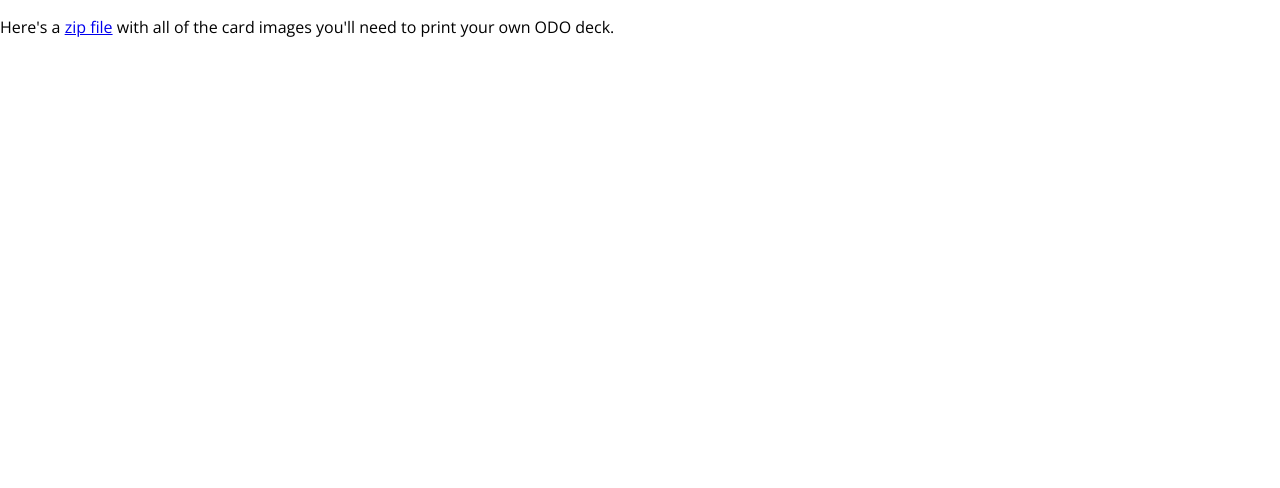
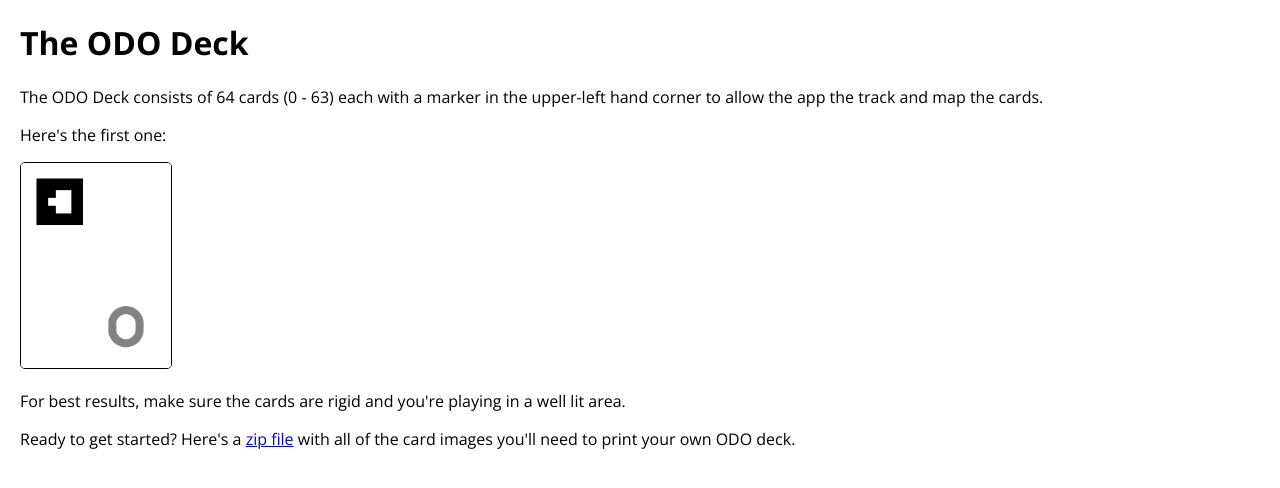
Before and after one commit to brettgrigsby/odo, a Next.js app: page /pnpinstructions in a window 1280 px wide. Shown: the top 488 px of the page. Built offline with nearby package versions, Linux system fonts and the light colour scheme.

Commit message:
more pnp instructions

```diff
--- a/pages/pnpinstructions.tsx
+++ b/pages/pnpinstructions.tsx
@@ -3,10 +3,37 @@ import Layout from "../components/Layout"
 const PnpinstructionsPage = () => {
     return (
         <Layout>
-            <p>
-                Here's a <a href="/odo-deck.zip">zip file</a> with all of the
-                card images you'll need to print your own ODO deck.
-            </p>
+            <div className='pnp-container'>
+                <h1>The ODO Deck</h1>
+                <p>
+                    The ODO Deck consists of 64 cards (0 - 63) each with a marker in the
+                    upper-left hand corner to allow the app the track and map the cards.
+                </p>
+                <p>
+                    Here's the first one:
+                </p>
+                <div>
+                    <img className='card-img' src='/0.png' alt='ODO card 0' />
+                </div>
+                <p>
+                    For best results, make sure the cards are rigid and you're playing
+                    in a well lit area.
+                </p>
+                <p>
+                    Ready to get started? Here's a <a href="/odo-deck.zip">zip file</a> with
+                    all of the card images you'll need to print your own ODO deck.
+                </p>
+            </div>
+            <style jsx>{`
+                .pnp-container {
+                    padding: 0 20px;
+                }
+                .card-img {
+                    width: 150px;
+                    border: 1px solid black;
+                    border-radius: 5px;
+                }
+            `}</style>
         </Layout>
     )
 }
```
